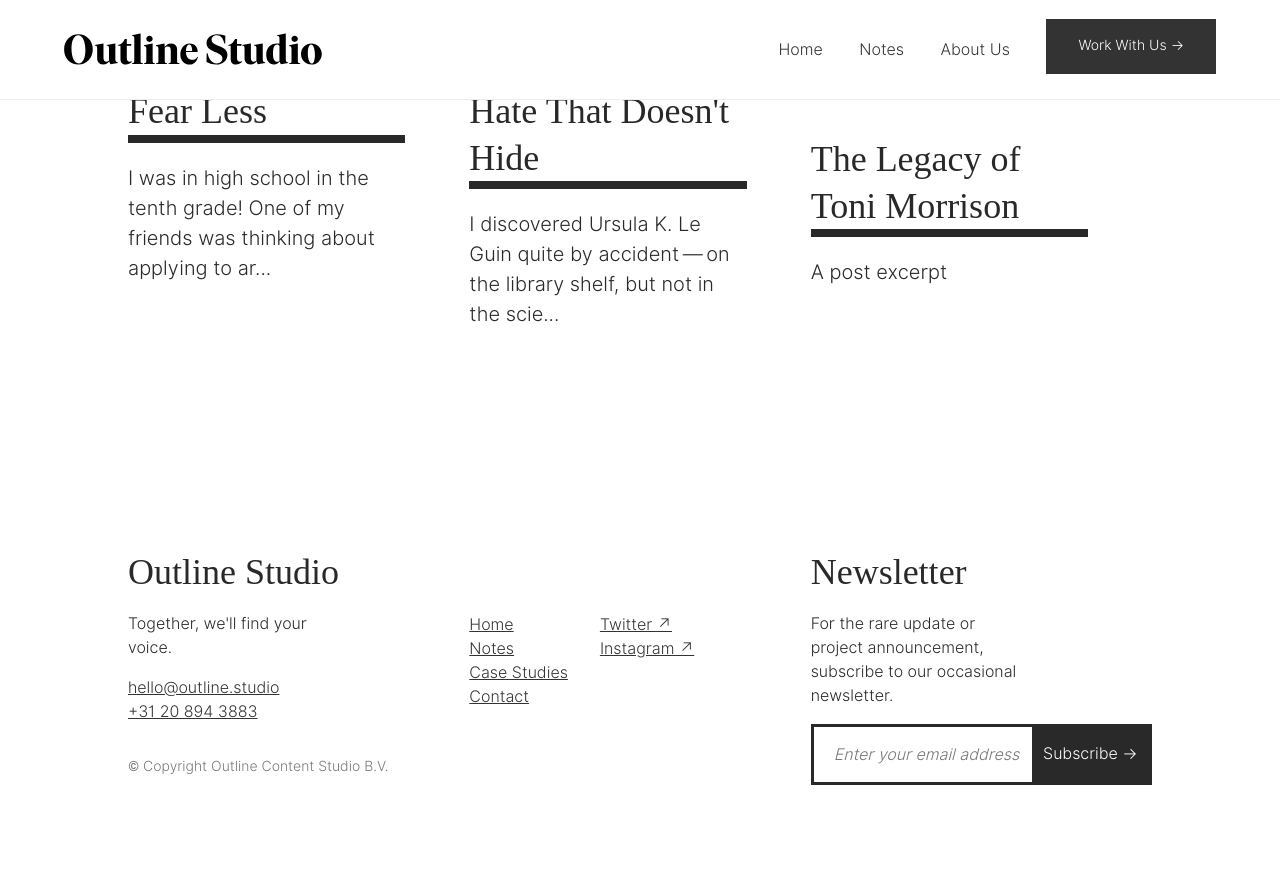
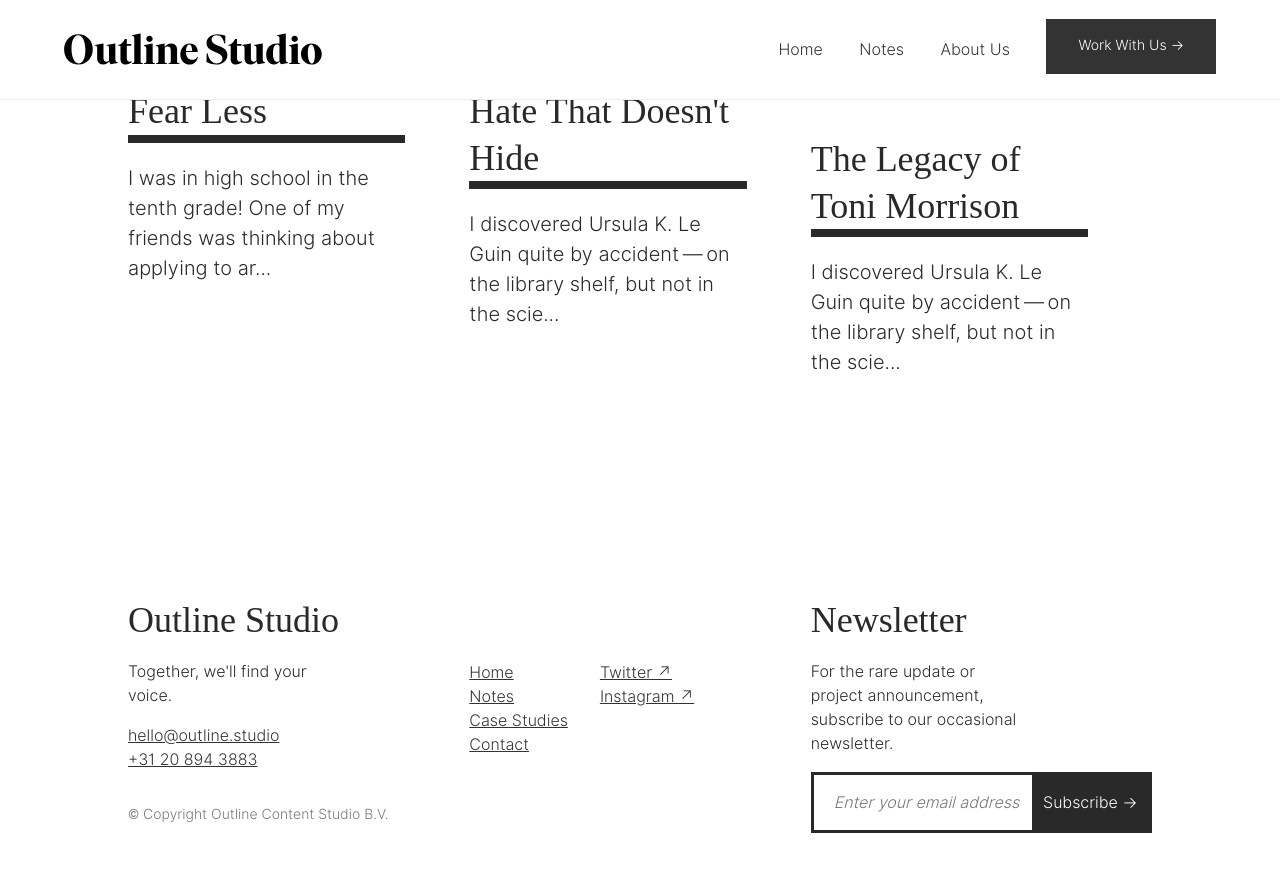
Before and after one commit to aarongilmore/outline-studio, a Jekyll site: the page built from index.md, in a window 1280 px wide and 900 px high, scrolled down 1556 px. Shown: the top 872 px of the window. Built offline with Jekyll 4.4.1, drawn with Linux system fonts in a browser that asks for light colours; nearby versions of some CDN libraries; some web fonts are replaced.

Commit message:
Updated The Legacy Of Toni Morrison

```diff
--- a/_notes/the-legacy-of-toni-morrison.md
+++ b/_notes/the-legacy-of-toni-morrison.md
@@ -3,8 +3,12 @@ title: The Legacy of Toni Morrison
 date: 2019-06-26 00:00:00 +02:00
 categories:
 - tone
-author: daniel_agee
-excerpt: A post excerpt
+author: Daniel
+cover_image: "/uploads/tm-2019.jpg"
+excerpt: I discovered Ursula K. Le Guin quite by accident — on the library shelf,
+  but not in the science fiction section. I was browsing the literary journals, which
+  were stood up like little jewels in the entranceway of the library at Willamette
+  University in Salem, Oregon.
 cover_img: "/uploads/tm-2019.jpg"
 layout: note
 ---
```
